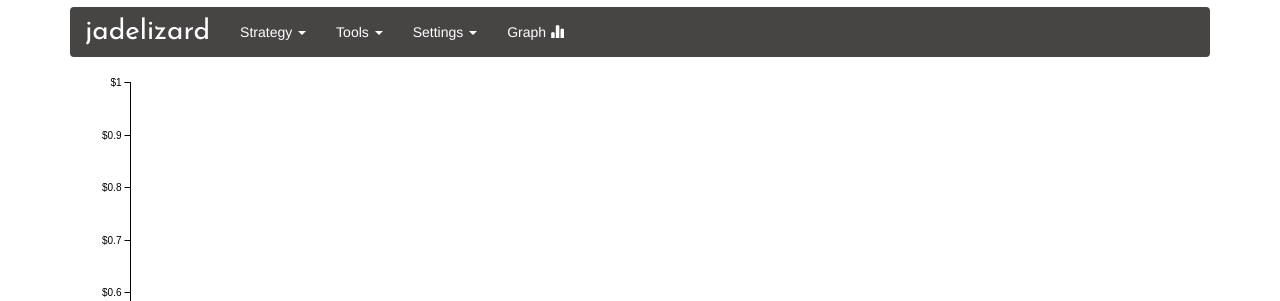
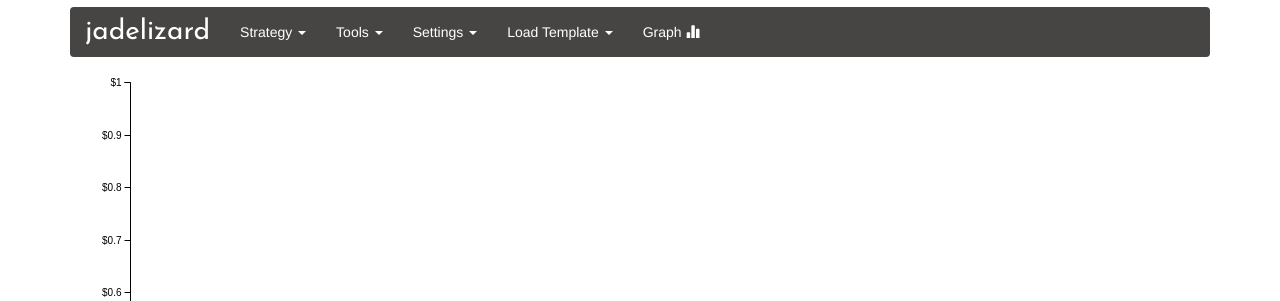
Before and after one commit to IanMadlenya/jadelizard, a Django app: template options/templates/options/base.html in a window 1280 px wide. Shown: the top 301 px of the page. Run offline with Django 3.2, Linux system fonts and the light colour scheme; the template is opened without the code that fills it, so the values that code supplies are empty; some libraries are stand-ins or nearby versions.

Commit message:
templates menu

```diff
--- a/options/static/options/css/nav.css
+++ b/options/static/options/css/nav.css
@@ -34,3 +34,7 @@
 #logo_btn:hover {
 	text-decoration: underline;
 }
+
+#template-menu {
+    width: 20em!important;
+}
--- a/options/templates/options/_nav.html
+++ b/options/templates/options/_nav.html
@@ -34,6 +34,39 @@
 								<li><a id="model_btn" href="#">Pricing Model</a></li>
 							</ul>
 						</li>
+						<li class="dropdown">
+							<a class="dropdown-toggle nav_button" data-toggle="dropdown" href="#">Load Template
+							<span class="caret"></span></a>
+							<ul class="dropdown-menu" id="template-menu">
+
+								<li class="dropdown-header">Bullish</li>
+								<li><a class="template_btn" id="LongCallSpread" href="#">Long Call Spread</a></li>
+								<li><a class="template_btn" id="ShortPutSpread" href="#">Short Put Spread</a></li>
+								<li><a class="template_btn" id="LongCombination" href="#">Long Combination</a></li>
+								<li><a class="template_btn" id="JadeLizard" href="#">Jade Lizard</a></li>
+
+								<li class="divider"></li>
+								<li class="dropdown-header">Bearish</li>
+								<li><a class="template_btn" id="LongPutSpread" href="#">Long Put Spread</a></li>
+								<li><a class="template_btn" id="ShortCallSpread" href="#">Short Call Spread</a></li>
+								<li><a class="template_btn" id="ShortCombination" href="#">Short Combination</a></li>
+
+								<li class="divider"></li>
+								<li class="dropdown-header">Neutral</li>
+								<li><a class="template_btn" id="ShortStraddle" href="#">Short Straddle</a></li>
+								<li><a class="template_btn" id="ShortStrangle" href="#">Short Strangle</a></li>
+								<li><a class="template_btn" id="LongCalendarSpreadCalls" href="#">Long Calendar Spread with Calls</a></li>
+								<li><a class="template_btn" id="LongCalendarSpreadPuts" href="#">Long Calendar Spread with Puts</a></li>
+								<li><a class="template_btn" id="IronCondor" href="#">Iron Condor</a></li>
+								<li><a class="template_btn" id="IronButterfly" href="#">Iron Butterfly</a></li>
+
+								<li class="divider"></li>
+								<li class="dropdown-header">Anticipating Movement</li>
+								<li><a class="template_btn" id="LongStraddle" href="#">Long Straddle</a></li>
+								<li><a class="template_btn" id="LongStrangle" href="#">Long Strangle</a></li>
+
+							</ul>
+						</li>
 						<li>
 							<a id="graph_btn" href="#">Graph
 							<span class="glyphicon glyphicon-stats" aria-hidden="true"></span></a>
```
